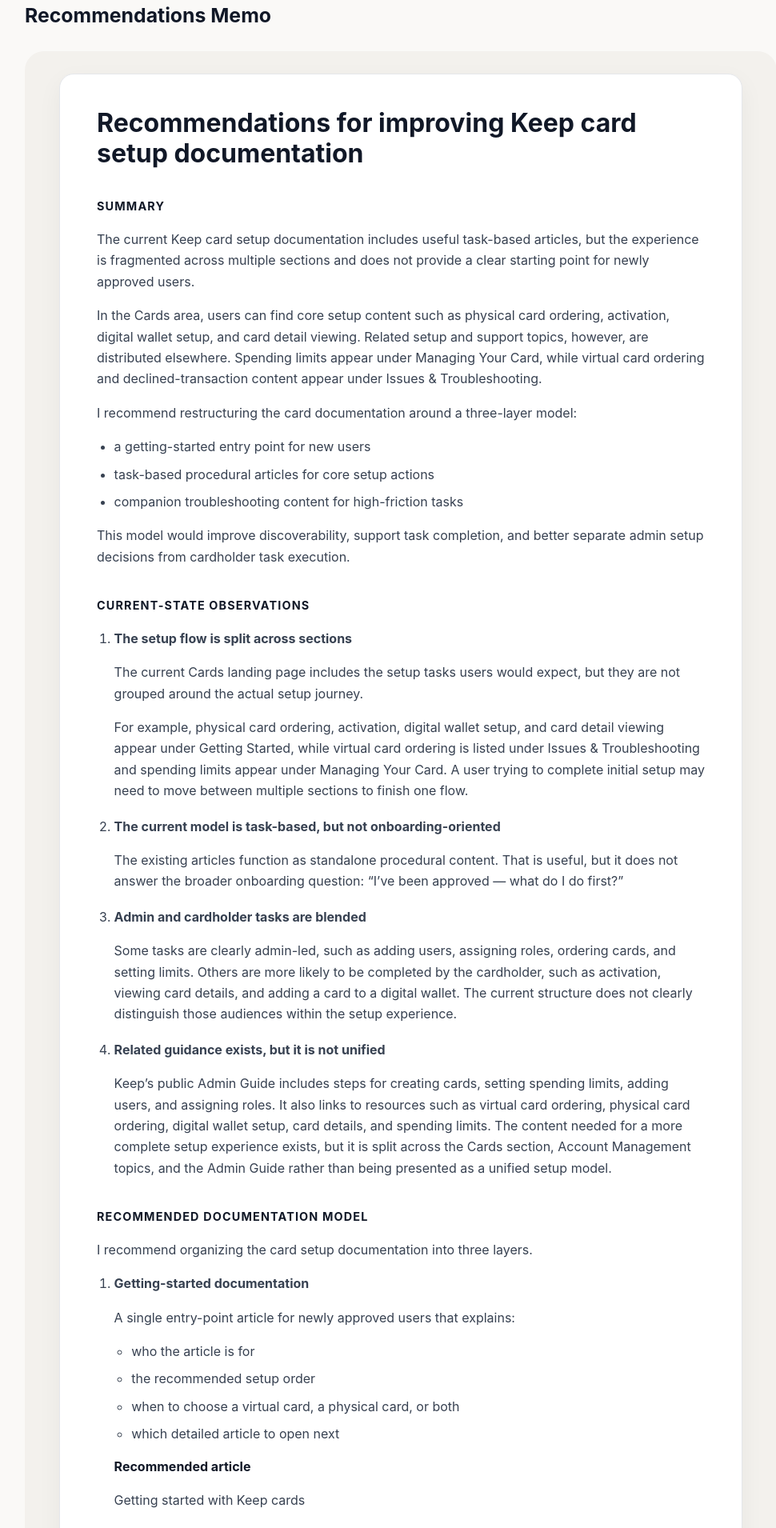
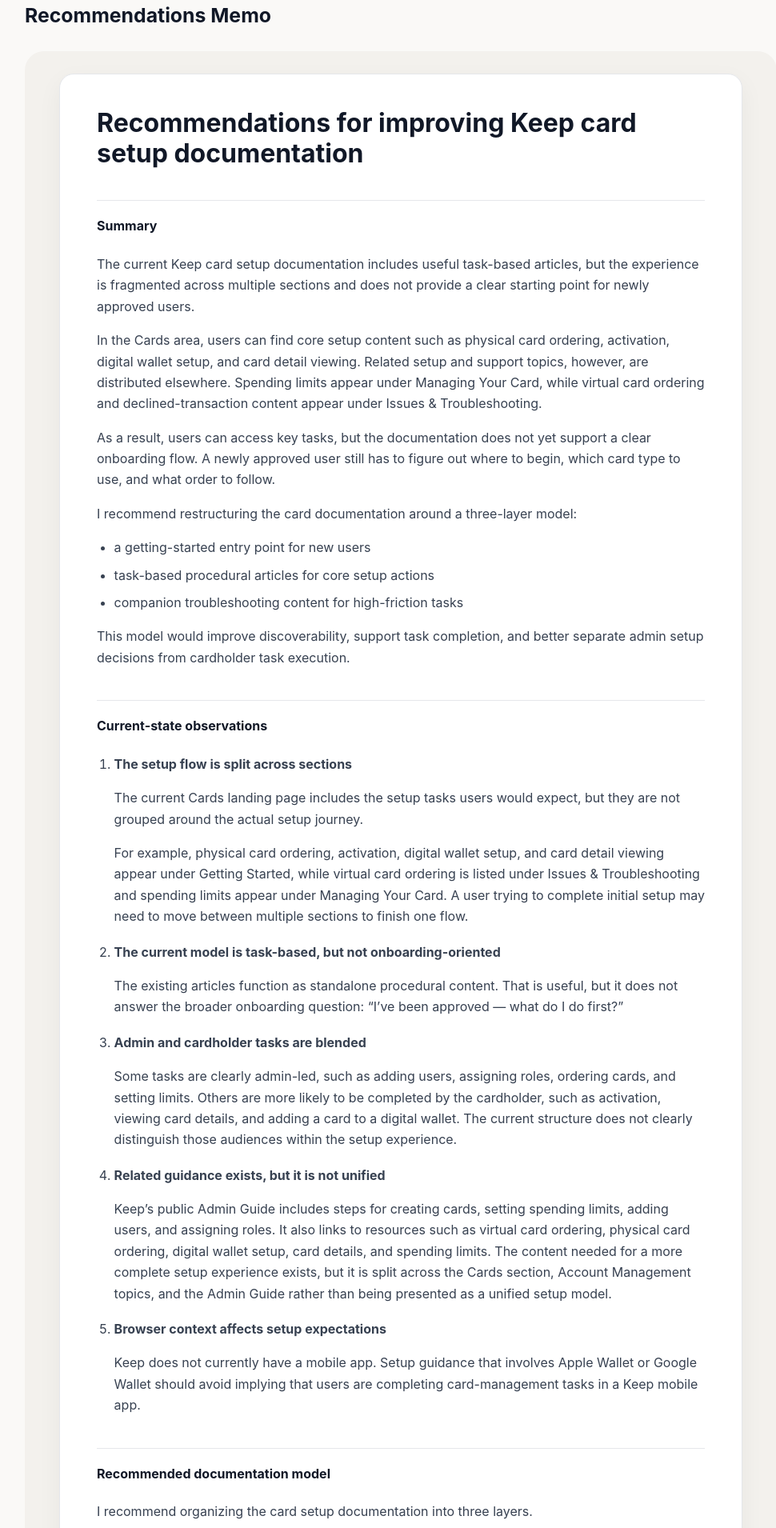
Before and after one commit to kimberleykenney/kimberleykenney.github.io, a Jekyll site: the page built from piece-3.md, in a window 1280 px wide. Shown: the part 752-2662 px from the top of the page at 80% size, without its empty margins (139-1109 px from the left). Built offline with Jekyll 4.4.1, drawn with Linux system fonts in a browser that asks for light colours; some of the changed text lies outside the part shown.

Commit message:
Update piece-3.md

```diff
--- a/piece-3.md
+++ b/piece-3.md
@@ -50,15 +50,11 @@ permalink: /piece-3/
     color: #111827;
   }
 
-h4 {
-  font-size: 0.9rem;
-  margin-top: 36px;
-  margin-bottom: 12px;
-  color: #111827;
-  text-transform: uppercase;
-  letter-spacing: 0.08em;
-  font-weight: 700;
-}
+  h4 {
+    font-size: 1rem;
+    margin-top: 28px;
+    color: #111827;
+  }
 
   p, li {
     font-size: 1rem;
@@ -129,6 +125,12 @@ h4 {
     line-height: 1.18;
     margin-top: 0;
     margin-bottom: 16px;
+  }
+
+  .memo-divider {
+    border-top: 1px solid #e5e7eb;
+    padding-top: 18px;
+    margin-top: 40px;
   }
 
   .sublist-title {
@@ -214,7 +216,7 @@ h4 {
 
 <h3>Recommendations for improving Keep card setup documentation</h3>
 
-<h4>Summary</h4>
+<h4 class="memo-divider">Summary</h4>
 
 <p>
   The current Keep card setup documentation includes useful task-based articles, but the experience is fragmented across multiple sections and does not provide a clear starting point for newly approved users.
@@ -225,8 +227,10 @@ h4 {
 </p>
 
 <p>
-  I recommend restructuring the card documentation around a three-layer model:
+  As a result, users can access key tasks, but the documentation does not yet support a clear onboarding flow. A newly approved user still has to figure out where to begin, which card type to use, and what order to follow.
 </p>
+
+<p>I recommend restructuring the card documentation around a three-layer model:</p>
 
 <ul>
   <li>a getting-started entry point for new users</li>
@@ -238,7 +242,7 @@ h4 {
   This model would improve discoverability, support task completion, and better separate admin setup decisions from cardholder task execution.
 </p>
 
-<h4>Current-state observations</h4>
+<h4 class="memo-divider">Current-state observations</h4>
 
 <ol>
   <li>
@@ -261,9 +265,14 @@ h4 {
     <strong>Related guidance exists, but it is not unified</strong>
     <p>Keep’s public Admin Guide includes steps for creating cards, setting spending limits, adding users, and assigning roles. It also links to resources such as virtual card ordering, physical card ordering, digital wallet setup, card details, and spending limits. The content needed for a more complete setup experience exists, but it is split across the Cards section, Account Management topics, and the Admin Guide rather than being presented as a unified setup model.</p>
   </li>
+
+  <li>
+    <strong>Browser context affects setup expectations</strong>
+    <p>Keep does not currently have a mobile app. Setup guidance that involves Apple Wallet or Google Wallet should avoid implying that users are completing card-management tasks in a Keep mobile app.</p>
+  </li>
 </ol>
 
-<h4>Recommended documentation model</h4>
+<h4 class="memo-divider">Recommended documentation model</h4>
 
 <p>I recommend organizing the card setup documentation into three layers.</p>
 
@@ -309,7 +318,28 @@ h4 {
   </li>
 </ol>
 
-<h4>Priority recommendations</h4>
+<h4 class="memo-divider">Proposed user journey</h4>
+
+<p class="sublist-title">For admins or card managers</p>
+<ul>
+  <li>Add team members if needed</li>
+  <li>Choose the appropriate card type</li>
+  <li>Create or order the card</li>
+  <li>Assign the card to the correct user</li>
+  <li>Apply spending limits or controls</li>
+  <li>Support activation or wallet setup as needed</li>
+</ul>
+
+<p class="sublist-title">For cardholders</p>
+<ul>
+  <li>Activate the card if required</li>
+  <li>View card details</li>
+  <li>Add the card to a digital wallet if needed</li>
+  <li>Begin using the card</li>
+  <li>Use troubleshooting content if setup or transactions fail</li>
+</ul>
+
+<h4 class="memo-divider">Priority recommendations</h4>
 
 <p><span class="priority-label">Priority 1: Create a getting-started article</span></p>
 <p>The highest-priority gap is the absence of a clear entry point in the Cards documentation for newly approved users.</p>
@@ -323,7 +353,7 @@ h4 {
 <p><span class="priority-label">Priority 4: Add companion troubleshooting content for high-friction tasks</span></p>
 <p>Digital wallet setup and declined transactions would benefit from clearer companion troubleshooting content that supports the main procedural articles without overloading them.</p>
 
-<h4>Expected impact</h4>
+<h4 class="memo-divider">Expected impact</h4>
 
 <p>A more coherent card documentation structure would likely improve:</p>
 
@@ -335,7 +365,15 @@ h4 {
   <li>support readiness for wallet and transaction issues</li>
 </ul>
 
-<h4>Recommendation and next steps</h4>
+<p>It would also make the documentation easier to maintain by separating:</p>
+
+<ul>
+  <li>entry-point guidance</li>
+  <li>procedural instructions</li>
+  <li>troubleshooting support</li>
+</ul>
+
+<h4 class="memo-divider">Recommendation</h4>
 
 <p>
   The strongest next step is to treat card setup as a guided documentation flow rather than a collection of standalone articles.
@@ -344,6 +382,12 @@ h4 {
 <p>
   Start by creating the getting-started entry point, reposition virtual card setup within the setup journey, and connect admin-related topics more directly to the Cards experience. Then add focused troubleshooting companions for the highest-friction tasks.
 </p>
+
+<p>
+  This would create a clearer onboarding path for newly approved users, improve discoverability across related content, and make the overall card documentation model easier to maintain.
+</p>
+
+<h4 class="memo-divider">Recommended next steps</h4>
 
 <ul>
   <li>Create the getting-started article as the main entry point for card setup</li>
```
